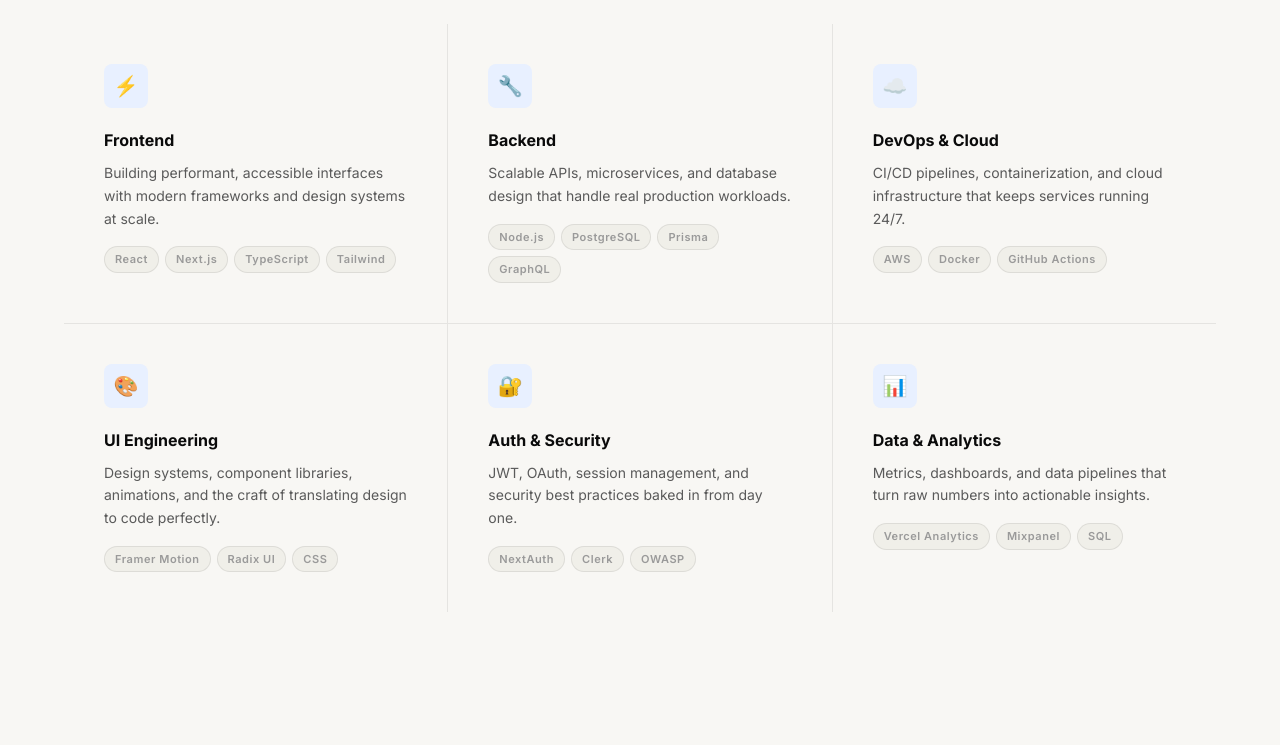
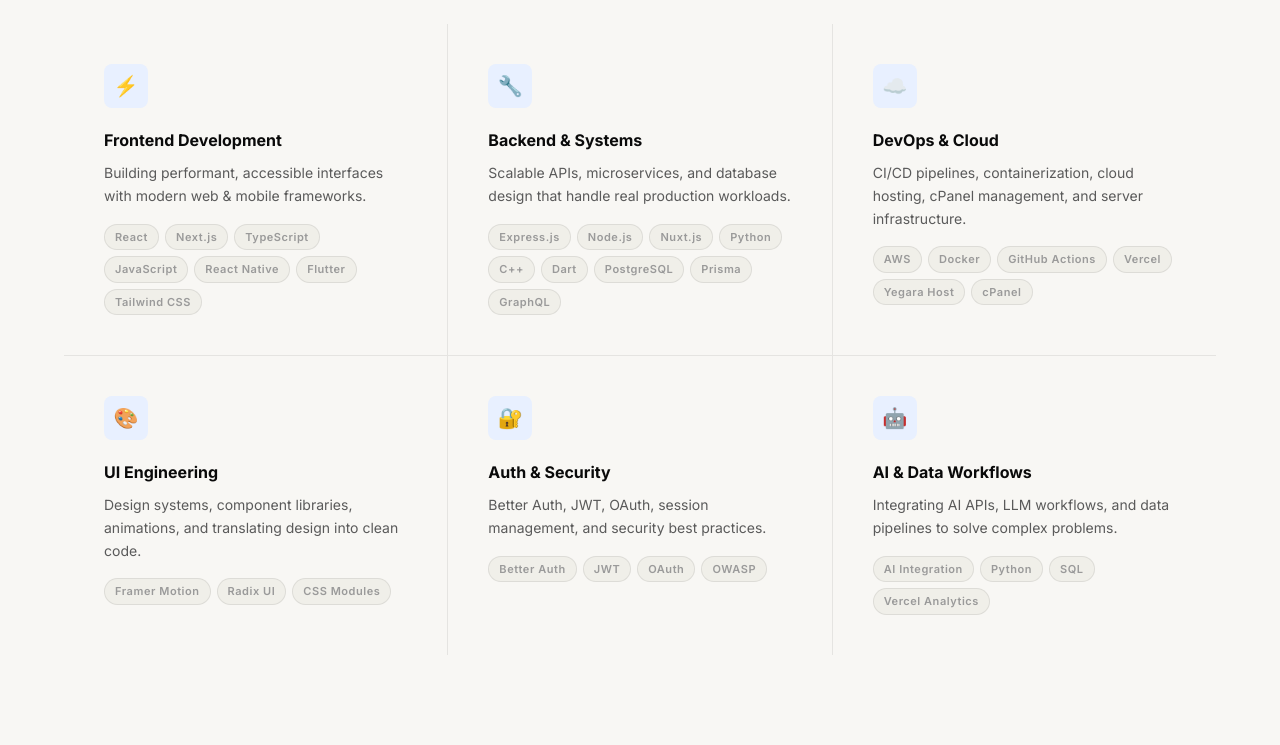
Before and after one commit to haile121/portfolio, a Next.js app: page /dev in a window 1280 px wide. Shown: the part 2000-2745 px from the top of the page. Built offline with nearby package versions, Linux system fonts and the light colour scheme.

Commit message:
feat(data): update professional experiences, skills, contact links, and creator stats

```diff
--- a/src/data/dev.ts
+++ b/src/data/dev.ts
@@ -4,6 +4,7 @@
   "Experience",
   "Projects",
   "Recognitions",
+  "Testimonials",
   "Contact",
 ];
 
@@ -11,132 +12,224 @@
   "React",
   "Next.js",
   "TypeScript",
+  "JavaScript",
+  "Express.js",
+  "Nuxt.js",
+  "Python",
+  "C++",
+  "Dart",
+  "Flutter",
+  "React Native",
   "PostgreSQL",
   "Node.js",
   "Tailwind CSS",
   "Docker",
   "AWS",
-  "GraphQL",
-  "Prisma",
+  "Better Auth",
+  "JWT",
+  "OAuth",
 ];
 
 export const devStats = [
-  { num: "4+", label: "Years experience" },
-  { num: "30+", label: "Projects shipped" },
+  { num: "3+", label: "Years experience" },
+  { num: "17+", label: "Projects shipped" },
   { num: "12+", label: "Happy clients" },
-  { num: "∞", label: "Cups of coffee" },
+  { num: "∞", label: "Cups of tea" },
 ];
 
 export const devSkillsBox = [
   {
     icon: "⚡",
-    name: "Frontend",
-    desc: "Building performant, accessible interfaces with modern frameworks and design systems at scale.",
-    tags: ["React", "Next.js", "TypeScript", "Tailwind"],
+    name: "Frontend Development",
+    desc: "Building performant, accessible interfaces with modern web & mobile frameworks.",
+    tags: [
+      "React",
+      "Next.js",
+      "TypeScript",
+      "JavaScript",
+      "React Native",
+      "Flutter",
+      "Tailwind CSS",
+    ],
   },
   {
     icon: "🔧",
-    name: "Backend",
+    name: "Backend & Systems",
     desc: "Scalable APIs, microservices, and database design that handle real production workloads.",
-    tags: ["Node.js", "PostgreSQL", "Prisma", "GraphQL"],
+    tags: [
+      "Express.js",
+      "Node.js",
+      "Nuxt.js",
+      "Python",
+      "C++",
+      "Dart",
+      "PostgreSQL",
+      "Prisma",
+      "GraphQL",
+    ],
   },
   {
     icon: "☁️",
     name: "DevOps & Cloud",
-    desc: "CI/CD pipelines, containerization, and cloud infrastructure that keeps services running 24/7.",
-    tags: ["AWS", "Docker", "GitHub Actions"],
+    desc: "CI/CD pipelines, containerization, cloud hosting, cPanel management, and server infrastructure.",
+    tags: [
+      "AWS",
+      "Docker",
+      "GitHub Actions",
+      "Vercel",
+      "Yegara Host",
+      "cPanel",
+    ],
   },
   {
     icon: "🎨",
     name: "UI Engineering",
-    desc: "Design systems, component libraries, animations, and the craft of translating design to code perfectly.",
-    tags: ["Framer Motion", "Radix UI", "CSS"],
+    desc: "Design systems, component libraries, animations, and translating design into clean code.",
+    tags: ["Framer Motion", "Radix UI", "CSS Modules"],
   },
   {
     icon: "🔐",
     name: "Auth & Security",
-    desc: "JWT, OAuth, session management, and security best practices baked in from day one.",
-    tags: ["NextAuth", "Clerk", "OWASP"],
+    desc: "Better Auth, JWT, OAuth, session management, and security best practices.",
+    tags: ["Better Auth", "JWT", "OAuth", "OWASP"],
   },
   {
-    icon: "📊",
-    name: "Data & Analytics",
-    desc: "Metrics, dashboards, and data pipelines that turn raw numbers into actionable insights.",
-    tags: ["Vercel Analytics", "Mixpanel", "SQL"],
+    icon: "🤖",
+    name: "AI & Data Workflows",
+    desc: "Integrating AI APIs, LLM workflows, and data pipelines to solve complex problems.",
+    tags: ["AI Integration", "Python", "SQL", "Vercel Analytics"],
   },
 ];
 
-export const devExperience = [
+export interface ExperienceItem {
+  date: string;
+  role: string;
+  company: string;
+  desc?: string;
+  bullets?: string[];
+}
+
+export const devExperience: ExperienceItem[] = [
   {
     date: "Sep 2025 — Present",
-    role: "Full-Stack Web Developer",
-    company: "Ethiopian Optometric Association · Contract",
-    desc: "Develop and maintain web applications supporting digital operations. Design and implement frontend and backend features using modern web technologies, optimizing performance, security, and usability.",
+    role: "Full-Stack Engineer",
+    company: "Ethiopian Optometric Association",
+    bullets: [
+      "Architected and deployed the official full-stack web platform powering digital operations, admin management tools, and member services across Ethiopia.",
+      "Engineered secure Role-Based Access Control (RBAC) authentication (JWT, OAuth) and automated digital credentialing with dynamic PDF generation (PDFKit) and QR code verification.",
+      "Optimized database architecture using MySQL and Sequelize ORM, integrating Cloudinary for asset storage and automated cloud backups.",
+    ],
   },
   {
-    date: "May 2025 — Present",
+    date: "May 2025 — Jul 2026",
     role: "Project Team Lead, Web Developer & UI/UX Designer",
     company: "BiTech Incubation Center",
-    desc: "Lead the development of technology projects. Design and develop web applications, coordinate team planning, and deliver innovative solutions through stakeholder collaboration.",
+    bullets: [
+      "Lead multidisciplinary engineering and design team in developing software products for incubated tech startups.",
+      "Direct visual identity, UI/UX prototyping (Figma), and full-stack web development across multiple concurrent projects.",
+      "Facilitate stakeholder planning, sprint retrospectives, and technical architecture reviews.",
+    ],
   },
   {
-    date: "Jun 2025 — Jun 2026",
-    role: "Founder & Community Lead",
-    company: "Meta Codz",
-    desc: "Founded and led a student technology community fostering collaboration and innovation. Organized trainings, guest lectures, expert interviews, and project showcase events across multidisciplinary teams.",
+    date: "Jul 2025 — Mar 2026",
+    role: "Frontend & SEO Developer / Full-Stack Intern",
+    company: "Askuala Link",
+    bullets: [
+      "Frontend & SEO Developer (Oct 2025 — Mar 2026): Engineered responsive frontend interfaces and implemented SEO best practices (meta tags, site indexing, Core Web Vitals) for the main public portal (askualalink.com).",
+      "Full-Stack Developer Intern (Jul 2025 — Oct 2025): Architected Askuala Wiki, an internal knowledge platform built with React 19, Tailwind CSS v4, Zustand, Node.js, Express, MySQL, and Cloudinary.",
+      "Awarded special commendation by Founder & CEO for outstanding technical contributions and innovation.",
+    ],
+  },
+  {
+    date: "Jun 2025 — Aug 2025",
+    role: "Backend Developer Intern",
+    company: "Alyah Software",
+    bullets: [
+      "Built the backend services and API infrastructure for Hintern Bridge, an internship-matching platform connecting university students with tech companies.",
+      "Developed scalable RESTful APIs, database models, and intelligent candidate-matching logic.",
+    ],
   },
   {
     date: "2024 — 2025",
     role: "Co-Founder & CTO",
     company: "Code Biruh",
-    desc: "Co-founded a tech team focused on software development, mentorship, and community impact. Trained students in programming, led website development for organizations, and directed technical strategy.",
+    bullets: [
+      "Directed technical strategy, client web development projects, and curriculum design for developer training programs.",
+      "Trained aspiring developers in core programming principles while delivering custom web solutions for local businesses and organizations.",
+    ],
+  },
+  {
+    date: "Feb 2025 — Mar 2025",
+    role: "Web Development Intern",
+    company: "Oasis Infobyte · Remote, India",
+    bullets: [
+      "Developed web applications solving real-world client requests in an agile, remote environment.",
+    ],
+  },
+  {
+    date: "Dec 2024 — Jan 2025",
+    role: "Web Development Intern",
+    company: "XAI · Remote, Morocco",
+    bullets: [
+      "Contributed to front-end and back-end web features for international clients with high performance standards.",
+    ],
+  },
+];
+
+export const devCommunity: ExperienceItem[] = [
+  {
+    date: "Jun 2025 — Jun 2026",
+    role: "Founder & Community Lead",
+    company: "Meta Codz (BiT)",
+    bullets: [
+      "Founded and led a thriving student technology community at Bahir Dar Institute of Technology.",
+      "Organized technical workshops, guest lectures, expert interviews, and multidisciplinary project showcase events for 100+ student developers.",
+    ],
   },
   {
     date: "Oct — Nov 2025",
     role: "Hackathon Organizer",
     company: "Cursor Hackathon · Bahir Dar University",
-    desc: "Co-organized an international-scale hackathon, coordinating event planning, participant engagement, judges, university leadership, and community partners.",
+    bullets: [
+      "Co-organized an international-scale hackathon at Bahir Dar University.",
+      "Coordinated logistics, participant mentorship, jury evaluation criteria, university leadership relations, and industry partnerships.",
+    ],
   },
   {
     date: "Mar — May 2025",
     role: "Web Development Mentor",
     company: "Eshet Academy",
-    desc: "Mentored high school students in a 3-month web development training program. Guided students in building real-world projects including a school website, club registration platform, and staff portal.",
-  },
-  {
-    date: "Jul 2025 — Present",
-    role: "Paid Intern → Software Development Intern",
-    company: "Askuala Link",
-    desc: "Contribute to software development projects, feature implementation, and system improvements. Collaborate with cross-functional teams on testing, debugging, deployment, and technical documentation.",
-  },
-  {
-    date: "Jun 2025 — Aug 2025",
-    role: "Backend Developer Intern",
-    company: "Hintern Bridge · Alyah Software, Bahir Dar",
-    desc: "Developed backend services for an internship-matching platform connecting students with companies. Built scalable APIs and features that streamline internship discovery and talent recruitment.",
-  },
-  {
-    date: "Feb 2025 — Mar 2025",
-    role: "Web Development Intern",
-    company: "Oasis Infobyte · Remote, India",
-    desc: "Engaged in hands-on projects to solve real-world problems through web development. Gained practical experience in building and improving web-based applications in a remote environment.",
-  },
-  {
-    date: "Dec 2024 — Jan 2025",
-    role: "Web Development Intern",
-    company: "XAI · Remote, Morocco",
-    desc: "Contributed to front-end and back-end development tasks. Collaborated with a remote team to deliver robust web application features.",
+    bullets: [
+      "Mentored high school students during a 3-month intensive coding bootcamp.",
+      "Guided teams in building real-world applications including school management portals and student club registration systems.",
+    ],
   },
 ];
 
 export const devRecognitions = [
   {
-    title: "PLP Software Development",
-    issuer: "Remote Scholarship",
+    title: "Best Top 3 Internship Project of 2025",
+    issuer: "Bahir Dar University",
+  },
+  {
+    title: "BiT AI Hackathon 3rd Place Winner",
+    issuer: "Computing Association - BiT",
+  },
+  {
+    title: "Top 10 Finalist (Innovation for Peace 2025)",
+    issuer: "Bahir Dar University - BiT",
+  },
+  {
+    title: "PLP Software Development Scholarship",
+    issuer: "Power Learn Project",
   },
   {
     title: "Cursor Hackathon Organizer",
     issuer: "Bahir Dar University",
+  },
+  {
+    title: "Founder & Lead",
+    issuer: "Meta Codz BiT",
   },
   {
     title: "Backend Bootcamp Developer",
@@ -145,10 +238,6 @@
   {
     title: "Fundamentals of Web Dev",
     issuer: "Udacity Certificate",
-  },
-  {
-    title: "Founder & Lead",
-    issuer: "Meta Codz BiT",
   },
   {
     title: "English Center Trainee",
@@ -164,68 +253,141 @@
   {
     num: "001 — Featured",
     name: "Ethiopian Optometric Association",
-    desc: "Full-stack web application with comprehensive admin management tools and optimized public routing for the organization's digital operations and member services.",
-    tags: ["Next.js", "TypeScript", "Full-Stack", "MERN"],
+    desc: "Full-stack web application with comprehensive admin management tools, role-based access control (RBAC), and automated PDF/QR generation for digital operations and member services.",
+    tags: [
+      "React",
+      "Node.js",
+      "Express.js",
+      "MySQL",
+      "Sequelize",
+      "JWT",
+      "OAuth",
+      "Cloudinary",
+      "PDFKit",
+      "QRCode",
+      "RBAC",
+    ],
+    images: [
+      "/images/projects/eoa/eoa-1.png",
+      "/images/projects/eoa/eoa-2.png",
+      "/images/projects/eoa/eoa-3.png",
+    ],
     href: "https://ethiopianoptometricassociation.org/",
     isFeatured: true,
   },
   {
     num: "002",
+    name: "Askuala Link Official Platform",
+    desc: "Askuala Link’s official web platform, collaborating with the development team to build and refine a high-performance, responsive experience. Implemented dynamic content experiences, modern UI improvements, SEO enhancements, and performance optimizations to deliver a polished, production-ready platform across devices.",
+    tags: [
+      "React",
+      "Next.js",
+      "Tailwind CSS",
+      "TypeScript",
+      "SEO",
+      "Core Web Vitals",
+      "REST API",
+    ],
+    href: "https://askualalink.com",
+  },
+  {
+    num: "003",
     name: "AlphaX",
-    desc: "Bilingual (Amharic/English) learning platform for C++ and web fundamentals — structured lessons, placement tests, quizzes, verified certificates, a live compiler, gamification (XP, streaks, coins), and an AI tutor.",
-    tags: ["EdTech", "AI Tutor", "Bilingual"],
+    desc: "Bilingual (Amharic/English) learning platform for C++ and web fundamentals — structured lessons, placement tests, verified certificates, g++ live compiler, WebSockets, Chapa payment, and an AI tutor.",
+    tags: [
+      "Next.js",
+      "React",
+      "TypeScript",
+      "Node.js",
+      "Express",
+      "MySQL",
+      "g++ Compiler",
+      "Gemini AI",
+      "OpenAI",
+      "WebSockets",
+      "Chapa Pay",
+    ],
+    images: [
+      "/images/projects/alphax/alphax-1.png",
+      "/images/projects/alphax/alphax-2.png",
+      "/images/projects/alphax/alphax-3.png",
+    ],
     href: "https://alpha-x-frontend.vercel.app/",
   },
   {
-    num: "003",
+    num: "004",
     name: "Tenashi-Ai-Health-Monitor",
-    desc: "An AI-powered health monitoring system providing comprehensive insights, health logging, and alerts on vital medical diagnostics.",
-    tags: ["AI", "HealthTech", "Python"],
-  },
-  {
-    num: "004",
-    name: "LINapNo App",
-    desc: "A cross-platform mobile application built with Flutter for streamlined mobile experiences and intuitive user interactions.",
-    tags: ["Flutter", "Mobile", "Dart"],
+    desc: "An AI-powered health monitoring system leveraging scikit-learn IsolationForest anomaly detection, NumPy/Pandas data analytics, and containerized Docker services.",
+    tags: [
+      "React",
+      "Vite",
+      "Chart.js",
+      "Python",
+      "Flask",
+      "scikit-learn",
+      "NumPy",
+      "Pandas",
+      "Docker",
+    ],
   },
   {
     num: "005",
     name: "Askuala Wiki",
-    desc: "A general internal wiki platform for the company, enabling centralized knowledge sharing and documentation across teams.",
-    tags: ["Web App", "Wiki", "Internal Tools"],
+    desc: "Centralized internal wiki platform for Askuala Link built with React 19, Tailwind CSS v4, Zustand state management, Node.js/Express, MySQL Sequelize, JWT auth, and Cloudinary storage.",
+    tags: [
+      "React 19",
+      "Vite",
+      "Tailwind CSS v4",
+      "Zustand",
+      "Node.js",
+      "Express.js",
+      "MySQL",
+      "Sequelize",
+      "JWT",
+      "Cloudinary",
+    ],
   },
   {
     num: "006",
-    name: "Hintern Bridge",
-    desc: "Backend services for an internship-matching platform connecting students with companies, featuring scalable APIs and intelligent matching.",
-    tags: ["Node.js", "Backend", "APIs"],
+    name: "LINapNo App",
+    desc: "A cross-platform mobile application built with Flutter & Dart for streamlined mobile experiences, offline sync, and intuitive user interactions.",
+    tags: ["Flutter", "Mobile", "Dart", "REST API"],
   },
   {
     num: "007",
+    name: "Hintern Bridge",
+    desc: "Backend services for an internship-matching platform connecting students with companies, featuring scalable Node.js/Express APIs and intelligent matching.",
+    tags: ["Node.js", "Express.js", "Backend", "APIs", "MySQL"],
+  },
+  {
+    num: "008",
     name: "Yene Temari",
     desc: "Top 10 Finalist (Innovation for Peace 2025) — an AI-powered tutoring platform with intelligent tutor matching, profile verification, and student progress tracking.",
-    tags: ["AI", "EdTech", "Matching"],
+    tags: ["AI", "EdTech", "Matching", "Python", "React"],
   },
 ];
 
 export const devTestimonials = [
   {
-    text: "Exceptional engineer who brings a rare combination of technical depth and design sensibility. Shipped our most complex feature in record time with zero bugs in production.",
-    author: "Alemayehu Tesfaye",
-    role: "CTO at TechCo",
-    avatar: "AT",
+    text: "Hailemariam's technical expertise and leadership in engineering the Ethiopian Optometric Association platform exceeded our expectations. He delivered a robust, production-ready system with exceptional attention to detail.",
+    author: "Dr. Bekalu Getahun Agaje",
+    role: "President of Ethiopian Optometric Association | Assistant Professor of Clinical Optometry, Hawassa University",
+    avatar: "BG",
+    image: "/images/testimonials/dr-bekalu.jpg",
   },
   {
-    text: "Working with them transformed how our team thinks about frontend architecture. The codebase is clean, documented, and a joy to work in. Truly senior-level thinking.",
-    author: "Mekdes Tadesse",
-    role: "Product Lead at StartupXYZ",
-    avatar: "MT",
+    text: "On behalf of the entire Askuala Link team, I would like to extend our heartfelt appreciation for your outstanding dedication and contribution during your internship with us. Your journey with us is an inspiring example of how passion and perseverance can lead to growth and innovation.",
+    author: "Fanuel Almaw",
+    role: "Founder & CEO, Askuala Link",
+    avatar: "FA",
+    image: "/images/testimonials/fanuel-almaw.png",
   },
   {
     text: "Hailemariam's dedication to quality and rapid delivery sets a new standard for development. His technical intuition is outstanding.",
-    author: "Halim Bahae",
+    author: "Dr. Bahae Eddine Halim",
     role: "Founder and CEO at XAI Morocco",
     avatar: "HB",
+    image: "/images/testimonials/dr-bahae.png",
   },
 ];
 
@@ -240,9 +402,9 @@
     href: "https://www.linkedin.com/in/hailemariam-agabzie/",
   },
   { label: "X (Twitter)", href: "https://x.com/haile_121" },
+  { label: "Telegram DM", href: "https://t.me/Mati_12021" },
   {
     label: "Telegram Channel",
     href: "https://t.me/haileDev12X",
   },
-  { label: "Telegram DM", href: "https://t.me/Mati_12021" },
 ];
--- a/src/data/landing.ts
+++ b/src/data/landing.ts
@@ -9,24 +9,47 @@
   "MERN",
   "PERN",
   "T3",
-  "Next.js",
-  "Nuxt.js",
+  "JavaScript",
   "TypeScript",
   "React",
+  "Next.js",
+  "Node.js",
+  "Tailwind CSS",
+  "PostgreSQL",
+  "MongoDB",
+  "Nuxt.js",
   "React Native",
   "Flutter",
+  "Python",
+  "C++",
+  "Dart",
+  "MySQL",
+  "Sequelize",
+  "Flask",
+  "scikit-learn",
+  "Docker",
+  "Zustand",
+  "Chapa Pay",
+  "WebSockets",
+  "Prisma",
+  "Better Auth",
+  "JWT",
+  "OAuth",
+  "AWS",
+  "Vercel",
 ];
 
 export const landingCreatorSkills = [
-  "UI/UX",
-  "Graphic Design",
+  "Content Creation",
+  "Social Media Strategy",
+  "Visual Storytelling",
+  "Brand Messaging",
+  "Content Marketing",
+  "Audience Growth",
+  "Digital Marketing",
+  "Brand Positioning",
+  "Creative Direction",
+  "UI/UX Design",
   "Brand Identity",
-  "Prototyping",
-  "Content Strategy",
-  "Content Marketing",
-  "Figma",
-  "After Effects",
-  "Illustrator",
-  "Social Media",
-  "Copywriting",
+  "Design Systems",
 ];
```
Also changed, not shown: src/data/creator.ts (+85 -79 lines).
